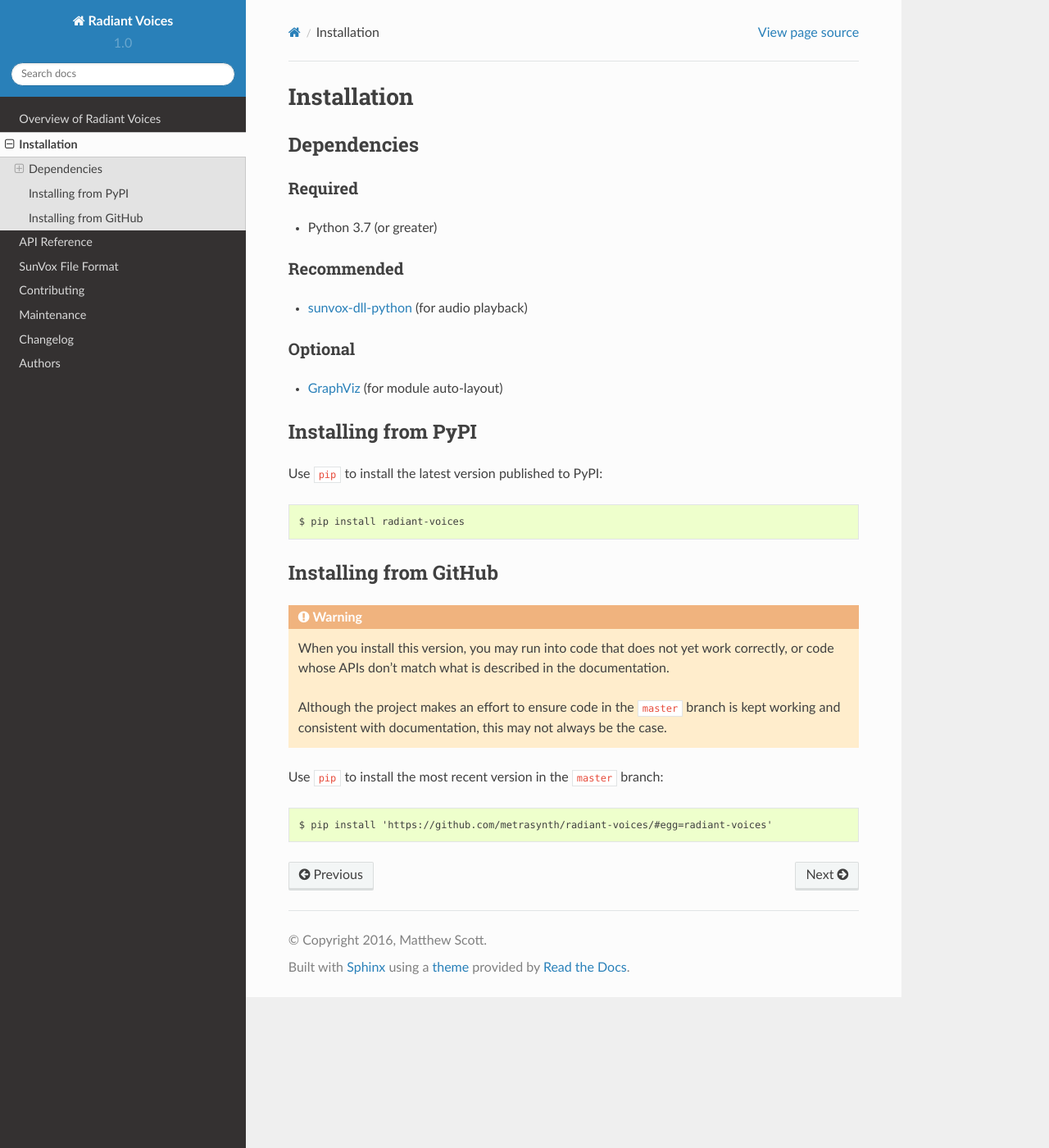
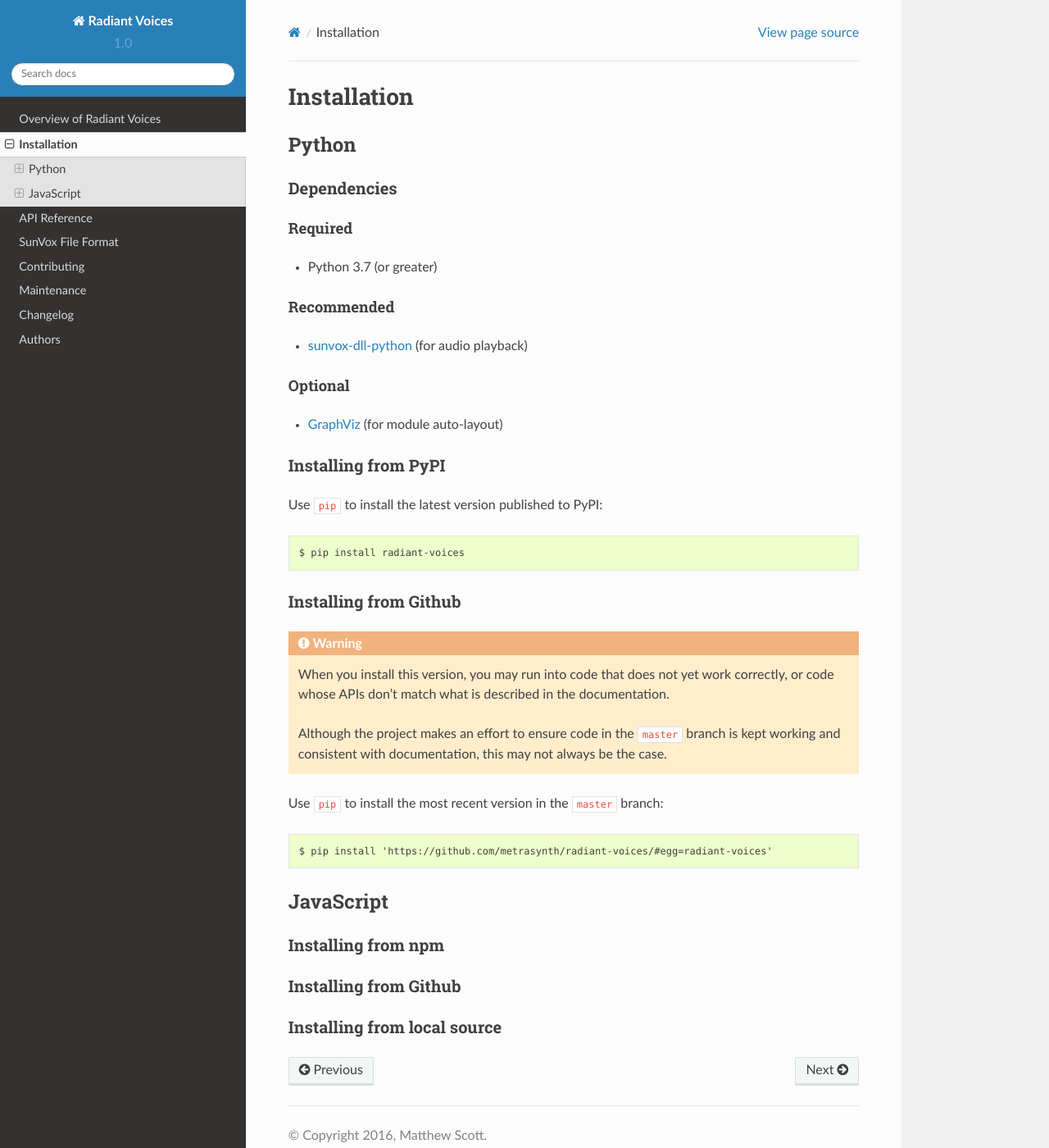
Before and after one commit to metrasynth/radiant-voices, a Sphinx documentation site: the page built from docs/installation.rst, in a window 1280 px wide and 1400 px high. Shown: the whole window at 82% size. Built offline with Sphinx 7.4.7 and the Read the Docs theme 2.0.0, drawn with Linux system fonts in a browser that asks for light colours; the version number is read from the project's files by our own code.

Commit message:
Adds stub doc sections for installing JS version

```diff
--- a/docs/installation.rst
+++ b/docs/installation.rst
@@ -1,5 +1,8 @@
 Installation
 ============
+
+Python
+~~~~~~
 
 Dependencies
 ------------
@@ -33,7 +36,7 @@
     $ pip install radiant-voices
 
 
-Installing from GitHub
+Installing from Github
 ----------------------
 
 ..  warning::
@@ -49,3 +52,15 @@
 Use ``pip`` to install the most recent version in the ``master`` branch::
 
     $ pip install 'https://github.com/metrasynth/radiant-voices/#egg=radiant-voices'
+
+JavaScript
+~~~~~~~~~~
+
+Installing from npm
+-------------------
+
+Installing from Github
+----------------------
+
+Installing from local source
+----------------------------
```
